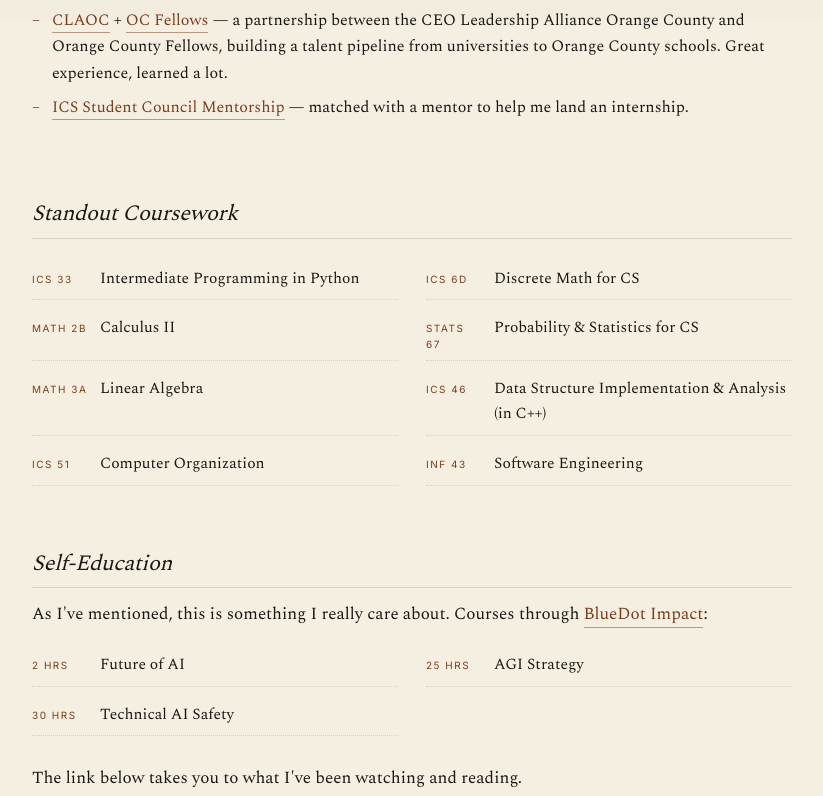
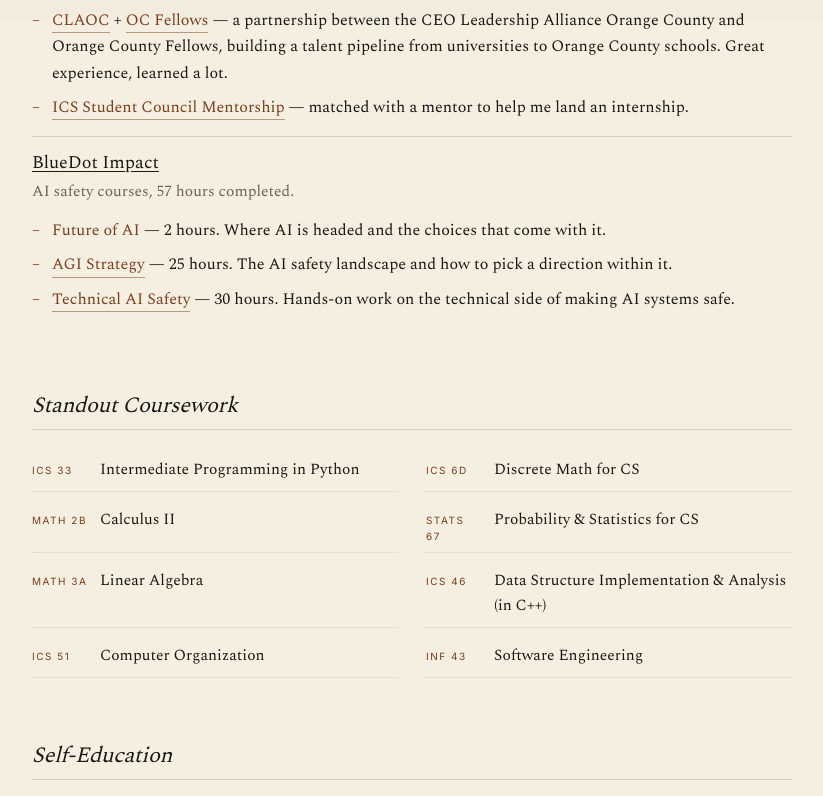
Before and after one commit to Ivan-Shishkin-Dev/Personal_Portfolio_3, a Next.js app: page /education in a window 1280 px wide. Shown: the part 780-1576 px from the top of the page, without its empty margins (228-1051 px from the left). Built offline with nearby package versions, Linux system fonts and the light colour scheme.

Commit message:
Move BlueDot courses under School Activities

```diff
--- a/app/education/page.tsx
+++ b/app/education/page.tsx
@@ -37,6 +37,13 @@
             <li><a href="https://studentcouncil.ics.uci.edu/" target="_blank" rel="noopener noreferrer">ICS Student Council Mentorship</a> — matched with a mentor to help me land an internship.</li>
           </ul>
         </HobbyItem>
+        <HobbyItem title="BlueDot Impact" summary="AI safety courses, 57 hours completed." titleHref="https://bluedot.org/" alwaysOpen>
+          <ul>
+            <li><a href="https://bluedot.org/courses/future-of-ai" target="_blank" rel="noopener noreferrer">Future of AI</a> — 2 hours. Where AI is headed and the choices that come with it.</li>
+            <li><a href="https://bluedot.org/courses/agi-strategy" target="_blank" rel="noopener noreferrer">AGI Strategy</a> — 25 hours. The AI safety landscape and how to pick a direction within it.</li>
+            <li><a href="https://bluedot.org/courses/technical-ai-safety" target="_blank" rel="noopener noreferrer">Technical AI Safety</a> — 30 hours. Hands-on work on the technical side of making AI systems safe.</li>
+          </ul>
+        </HobbyItem>
       </ul>
 
       <h2 style={{ fontFamily: "var(--ser)", fontSize: 22, fontWeight: 400, margin: "60px 0 20px", paddingBottom: 6, borderBottom: "0.5px solid var(--rule)" }}><em>Standout Coursework</em></h2>
@@ -52,16 +59,8 @@
       </div>
 
       <h2 id="self-education" style={{ fontFamily: "var(--ser)", fontSize: 22, fontWeight: 400, margin: "60px 0 12px", paddingBottom: 6, borderBottom: "0.5px solid var(--rule)", scrollMarginTop: 90 }}><em>Self-Education</em></h2>
-      <p style={{ marginBottom: 16 }}>
-        As I&apos;ve mentioned, this is something I really care about. Courses through <a href="https://bluedot.org/" target="_blank" rel="noopener noreferrer">BlueDot Impact</a>:
-      </p>
-      <div className="courses">
-        <div className="course"><span className="code">2 HRS</span><span><a href="https://bluedot.org/courses/future-of-ai" target="_blank" rel="noopener noreferrer">Future of AI</a></span></div>
-        <div className="course"><span className="code">25 HRS</span><span><a href="https://bluedot.org/courses/agi-strategy" target="_blank" rel="noopener noreferrer">AGI Strategy</a></span></div>
-        <div className="course"><span className="code">30 HRS</span><span><a href="https://bluedot.org/courses/technical-ai-safety" target="_blank" rel="noopener noreferrer">Technical AI Safety</a></span></div>
-      </div>
-      <p style={{ margin: "28px 0 8px" }}>
-        The link below takes you to what I&apos;ve been watching and reading.
+      <p style={{ marginBottom: 8 }}>
+        As I&apos;ve mentioned, this is something I really care about. The link below takes you to what I&apos;ve been watching and reading.
       </p>
       <p style={{ textAlign: "center", margin: "28px 0 0" }}>
         <Link className="media-name" href="/consumed-content">Consumed content</Link>
```
